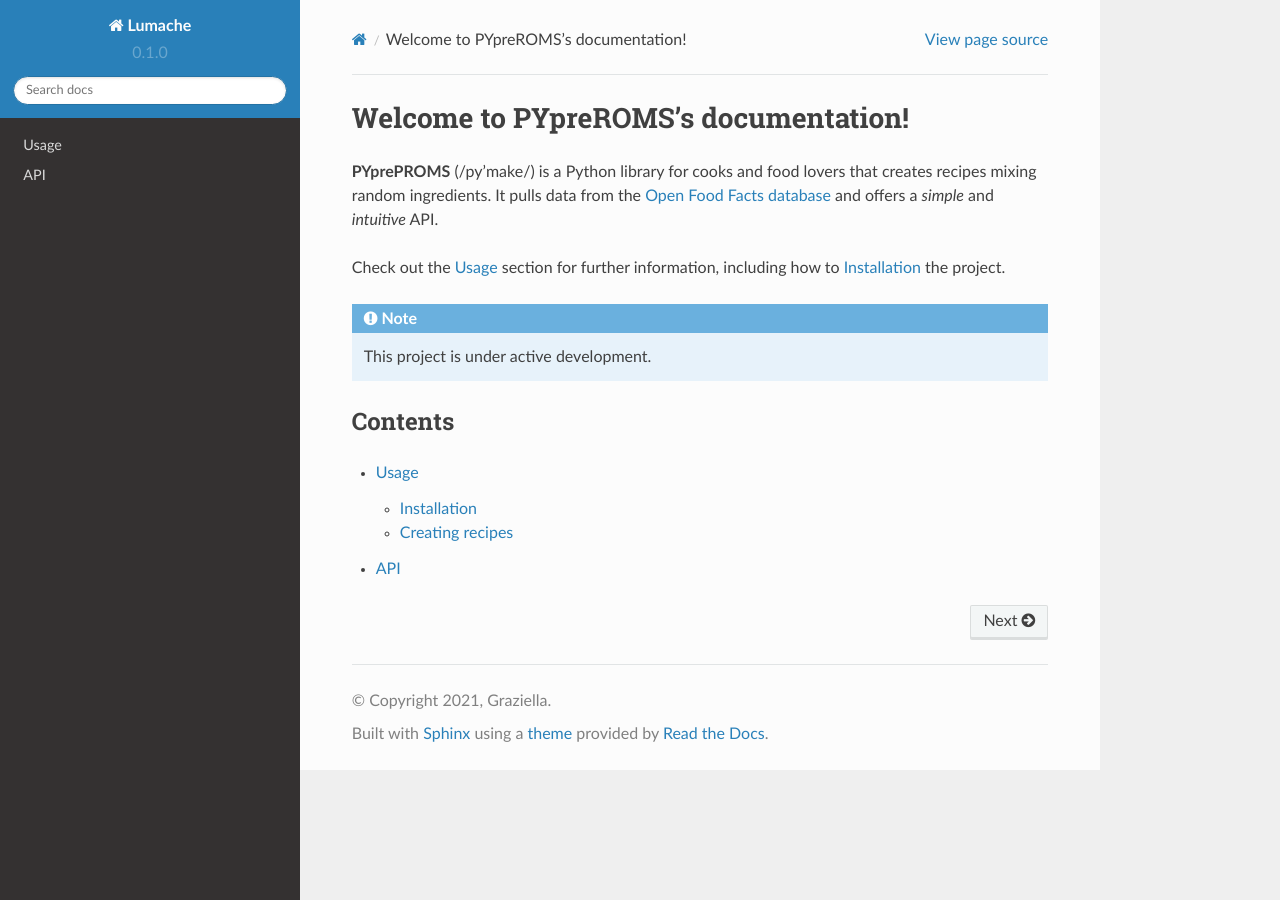
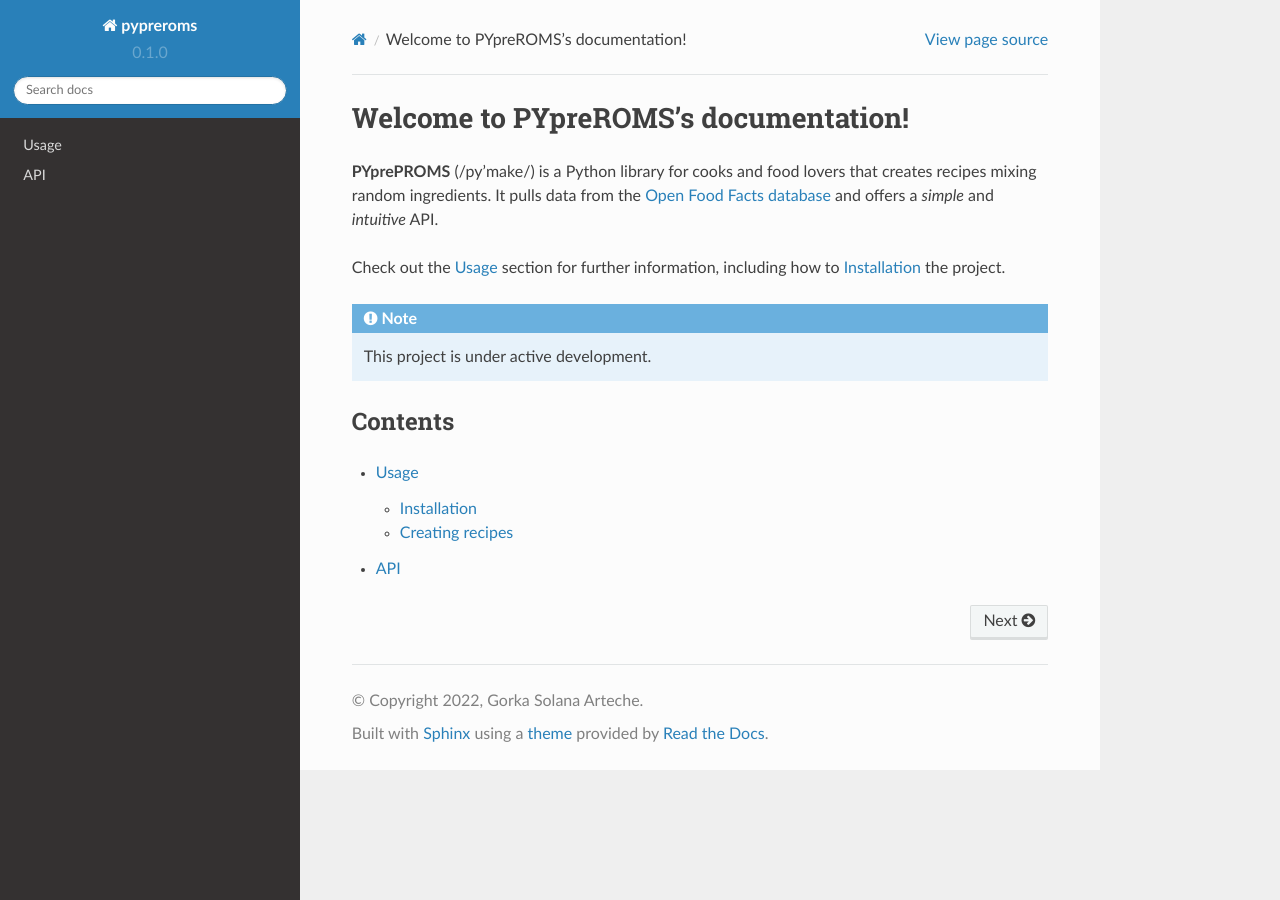
Before and after one commit to gorsol/pypreroms_docs, a Sphinx documentation site: the page built from docs/source/index.rst, in a window 1280 px wide. Built offline with Sphinx 7.4.7 and the Read the Docs theme 2.0.0, drawn with Linux system fonts in a browser that asks for light colours.

Commit message:
Update conf.py

```diff
--- a/docs/source/conf.py
+++ b/docs/source/conf.py
@@ -2,9 +2,9 @@
 
 # -- Project information
 
-project = 'Lumache'
-copyright = '2021, Graziella'
-author = 'Graziella'
+project = 'pypreroms'
+copyright = '2022, Gorka Solana Arteche'
+author = 'Gorka Solana Arteche'
 
 release = '0.1'
 version = '0.1.0'
```
